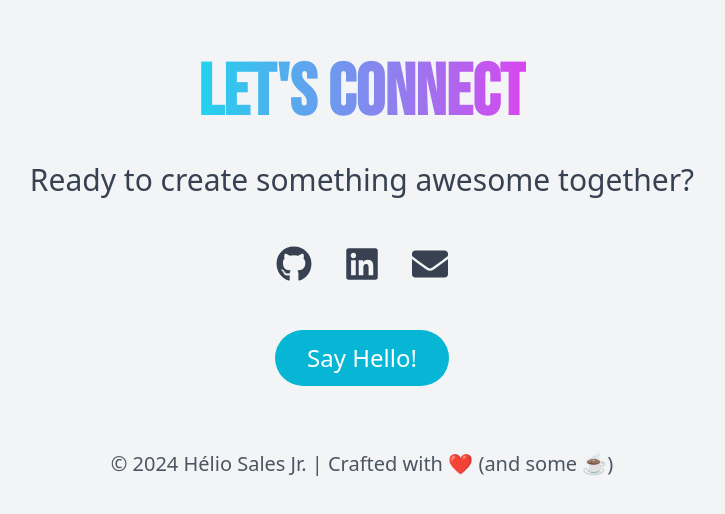
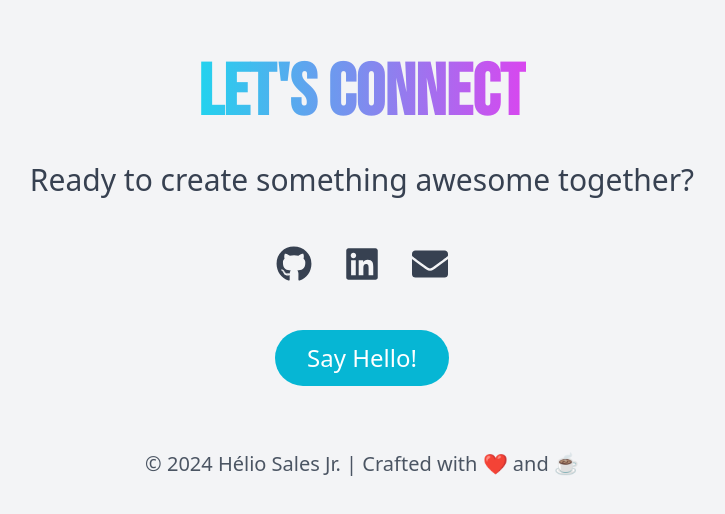
Before and after one commit to heliosalesjr/heliodev, a Next.js app: page / in a window 1280 px wide. Shown: the part 3942-4456 px from the top of the page, without its empty margins (278-1003 px from the left). Built offline with nearby package versions, Linux system fonts and the light colour scheme; a web font is replaced by a local one.

Commit message:
footer information adjusted

```diff
--- a/components/Footer.tsx
+++ b/components/Footer.tsx
@@ -48,7 +48,7 @@ const Footer = () => {
         </div>
         <div className="mt-16 text-center">
           <p className={`text-xl ${theme === 'dark' ? 'text-gray-400' : 'text-gray-600'}`}>
-            © {new Date().getFullYear()} Hélio Sales Jr. | Crafted with ❤️ (and some ☕)
+            © {new Date().getFullYear()} Hélio Sales Jr. | Crafted with ❤️ and ☕
           </p>
         </div>
       </div>
```
